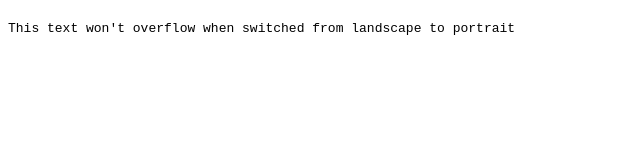
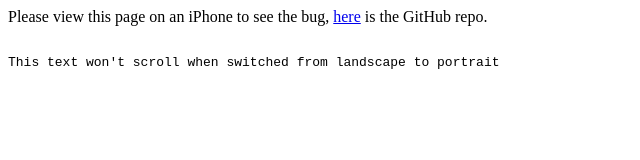
Before and after one commit to ChrisWren/overflow-scrolling, a plain HTML site: page index.html in a window 1280 px wide. Shown: the whole page, without its empty margins (0-640 px from the left). Drawn offline with Linux system fonts and the light colour scheme.

Commit message:
Updated with description and GitHub link

```diff
--- a/index.html
+++ b/index.html
@@ -4,8 +4,9 @@
     <meta name="viewport" content="initial-scale=1, width=device-width">
   </head>
   <body>
+    <p>Please view this page on an iPhone to see the bug, <a href="https://github.com/ChrisWren/overflow-scrolling">here</a> is the GitHub repo.</p>
     <div class="container">
-      <pre>This text won't overflow when switched from landscape to portrait</pre>
+      <pre>This text won't scroll when switched from landscape to portrait</pre>
     </div>
   </body>
 </html>
```
Also changed, not shown: 1 other file.
